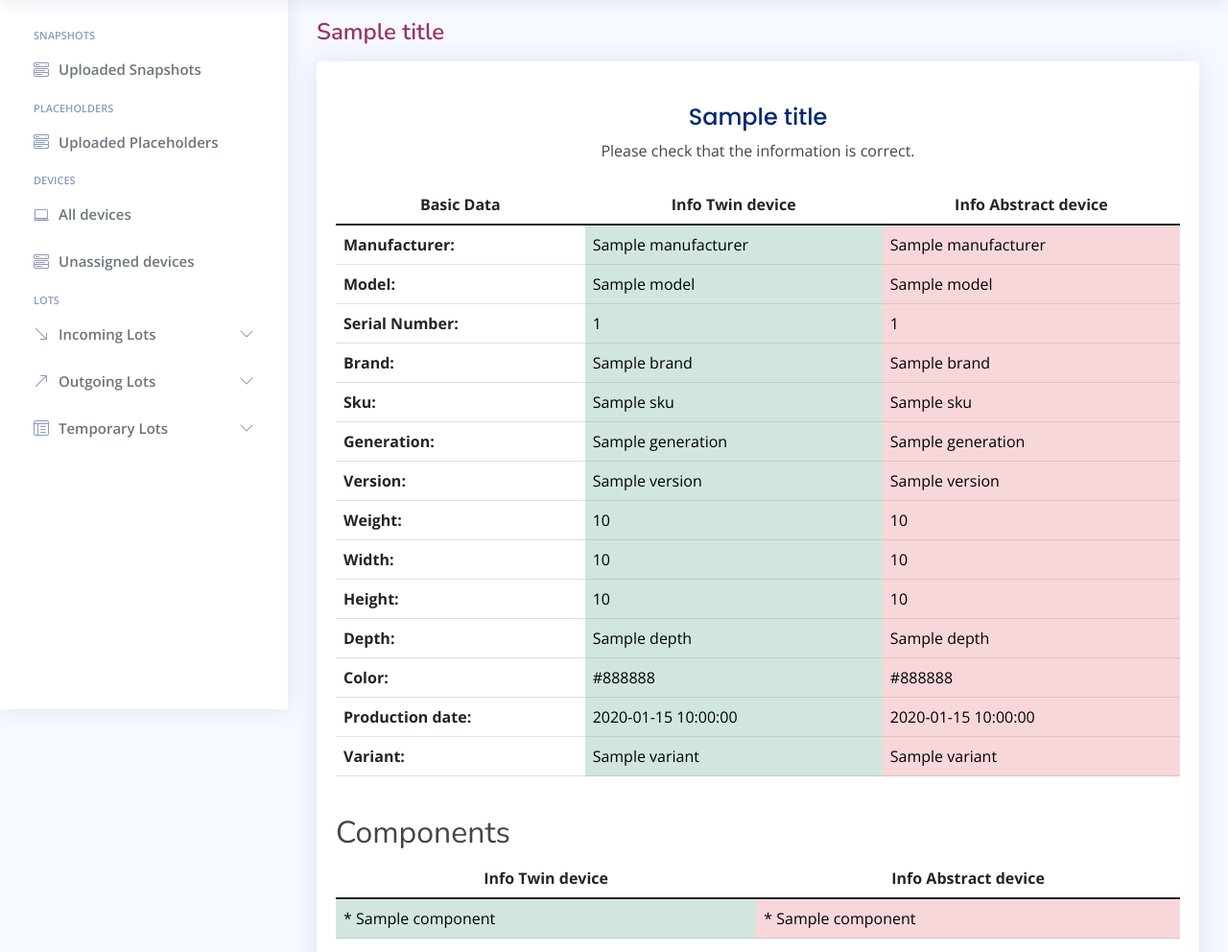
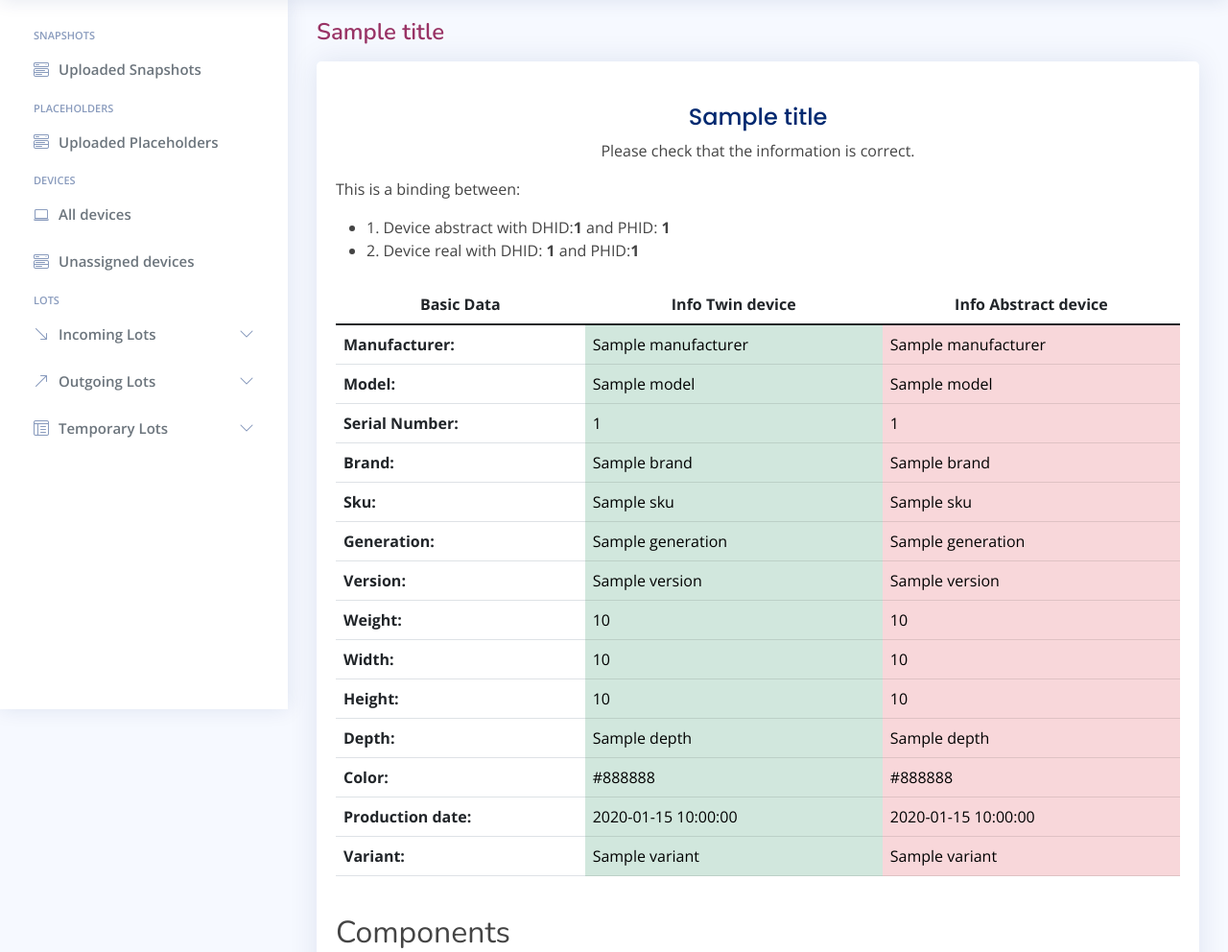
Before and after one commit to eReuse/devicehub-teal, a Python web app: template ereuse_devicehub/templates/inventory/binding.html in a window 1280 px wide. Shown: the part 61-1053 px from the top of the page at 96% size. Run offline with Jinja, Linux system fonts and the light colour scheme; the template is opened without the code that fills it: most values are stand-ins (such as "Sample title", 1, 10 or a date in 2020); some libraries are stand-ins or nearby versions.

Commit message:
declare real and abstract details in the head

```diff
--- a/ereuse_devicehub/templates/inventory/binding.html
+++ b/ereuse_devicehub/templates/inventory/binding.html
@@ -20,6 +20,17 @@
                 <div class="pt-4 pb-2">
                   <h5 class="card-title text-center pb-0 fs-4">{{ title }}</h5>
                   <p class="text-center">Please check that the information is correct.</p>
+                  <p>This is a binding between:&nbsp;
+                      <ul>
+                          {% if new_placeholder.is_abstract %}
+                          <li>1. Device abstract with DHID:<b>{{ new_placeholder.device.devicehub_id }}</b> and PHID: <b>{{ new_placeholder.phid }}</b></li>
+                          <li>2. Device real with DHID: <b>{{ old_placeholder.device.devicehub_id }}</b> and PHID:<b>{{ old_placeholder.phid }}</b></li>
+                          {% else %}
+                          <li>1. Device abstract with DHID:<b>{{ old_placeholder.device.devicehub_id }}</b> and PHID: <b>{{ old_placeholder.phid }}</b></li>
+                          <li>2. Device real with DHID: <b>{{ new_placeholder.device.devicehub_id }}</b> and PHID:<b>{{ new_placeholder.phid }}</b></li>
+                          {% endif %}
+                      </ul>
+                  </p>
                 </div>
 
                   <table class="table table-hover">
```
